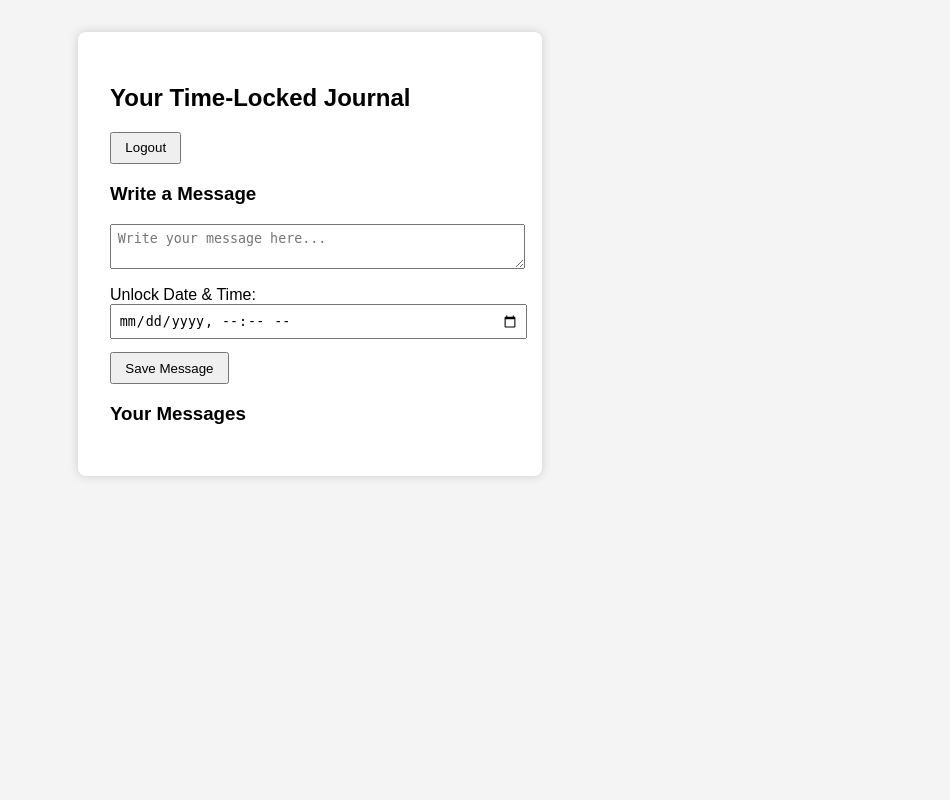
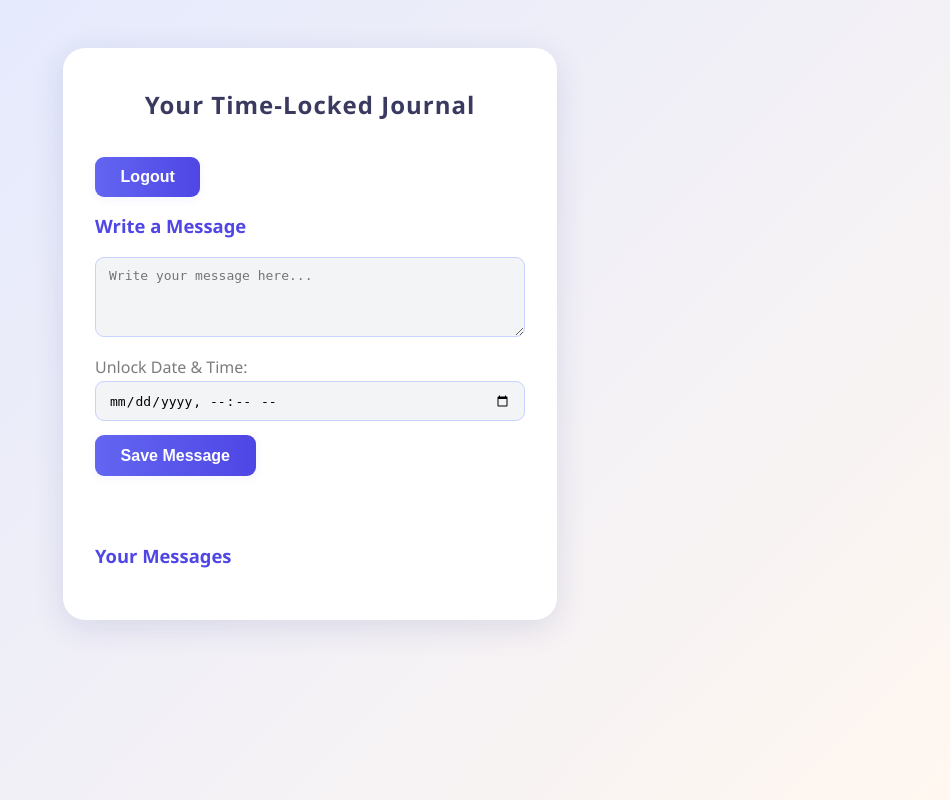
Before and after one commit to ArjunPC1121/time-locked-journal, a Flask app: page /journal in a window 1280 px wide. Shown: the whole page, without its empty margins (330-1280 px from the left). Run offline with Flask 3, Linux system fonts and the light colour scheme; some libraries are stand-ins or nearby versions.

Commit message:
Updated the styling

```diff
--- a/static/styles.css
+++ b/static/styles.css
@@ -1,31 +1,157 @@
+
+body, h1, h2, h3, p, ul, li, input, button, textarea, label {
+    margin: 0;
+    padding: 0;
+    box-sizing: border-box;
+}
+
 body {
-    font-family: Arial, sans-serif;
-    background: #f4f4f4;
+    min-height: 100vh;
+    background: linear-gradient(135deg, #e0e7ff 0%, #fff7f0 100%);
+    font-family: 'Segoe UI', 'Roboto', Arial, sans-serif;
+    color: #22223b;
+    display: flex;
+    justify-content: center;
+    align-items: flex-start;
 }
+
 .container {
-    background: white;
-    padding: 2em;
-    margin: 2em auto;
-    width: 400px;
-    box-shadow: 0 0 10px #ccc;
-    border-radius: 8px;
+    background: #fff;
+    margin: 3em auto;
+    padding: 2.5em 2em 2em 2em;
+    border-radius: 22px;
+    box-shadow: 0 8px 32px 0 rgba(31, 38, 135, 0.12);
+    max-width: 430px;
+    width: 100%;
+    min-height: 500px;
+    transition: box-shadow 0.3s;
 }
-input, textarea {
+
+.container:hover {
+    box-shadow: 0 12px 40px 0 rgba(31, 38, 135, 0.18);
+}
+
+h2 {
+    text-align: center;
+    font-weight: 700;
+    color: #3a3a60;
+    margin-bottom: 1.5em;
+    letter-spacing: 1px;
+}
+
+h3 {
+    color: #4f46e5;
+    margin-bottom: 1em;
+    font-size: 1.15em;
+    font-weight: 600;
+}
+
+label {
+    font-size: 1em;
+    color: #7c7c7c;
+    margin-bottom: 0.2em;
+    display: block;
+}
+
+input[type="email"],
+input[type="password"],
+input[type="datetime-local"],
+textarea {
     width: 100%;
+    padding: 0.8em 1em;
+    margin-bottom: 1.1em;
+    border: 1.5px solid #c7d2fe;
+    border-radius: 9px;
+    background: #f3f4f6;
+    font-size: 1em;
+    transition: border 0.2s, box-shadow 0.2s;
+    outline: none;
+}
+
+input:focus,
+textarea:focus {
+    border: 1.5px solid #6366f1;
+    box-shadow: 0 0 0 2px #c7d2fe;
+    background: #fff;
+}
+
+textarea {
+    min-height: 80px;
+    resize: vertical;
+}
+
+button {
+    background: linear-gradient(90deg, #6366f1 0%, #4f46e5 100%);
+    color: #fff;
+    padding: 0.7em 1.6em;
+    border: none;
+    border-radius: 9px;
+    font-size: 1em;
+    font-weight: 600;
+    cursor: pointer;
+    margin-right: 0.5em;
     margin-bottom: 1em;
-    padding: 0.5em;
+    box-shadow: 0 2px 8px rgba(99, 102, 241, 0.08);
+    transition: background 0.2s, transform 0.1s;
 }
-button {
-    padding: 0.5em 1em;
-    margin-right: 0.5em;
+
+button:hover {
+    background: linear-gradient(90deg, #4f46e5 0%, #6366f1 100%);
+    transform: translateY(-2px) scale(1.03);
 }
+
+#auth-message,
+#write-message-status {
+    color: #e11d48;
+    margin-bottom: 1em;
+    text-align: center;
+    min-height: 1.2em;
+    font-size: 0.98em;
+}
+
+#messages-section {
+    margin-top: 2em;
+}
+
 #messages-list {
     list-style: none;
     padding: 0;
 }
-.locked {
-    color: #aaa;
+
+#messages-list li {
+    background: #f8fafc;
+    border-radius: 12px;
+    margin-bottom: 1.1em;
+    padding: 1em 1em 0.8em 1em;
+    box-shadow: 0 1px 4px rgba(99, 102, 241, 0.07);
+    transition: background 0.2s, box-shadow 0.2s;
+    word-break: break-word;
 }
-.unlocked {
-    color: #333;
+
+#messages-list li.unlocked {
+    border-left: 4px solid #4f46e5;
+    background: #eef2ff;
+    color: #22223b;
 }
+
+#messages-list li.locked {
+    border-left: 4px solid #a5b4fc;
+    background: #f1f5f9;
+    color: #9ca3af;
+    font-style: italic;
+}
+
+#messages-list li b {
+    color: #4f46e5;
+}
+
+@media (max-width: 600px) {
+    .container {
+        max-width: 98vw;
+        padding: 1.2em 0.6em;
+        margin: 1em 0.2em;
+    }
+    body {
+        align-items: stretch;
+    }
+}
```
